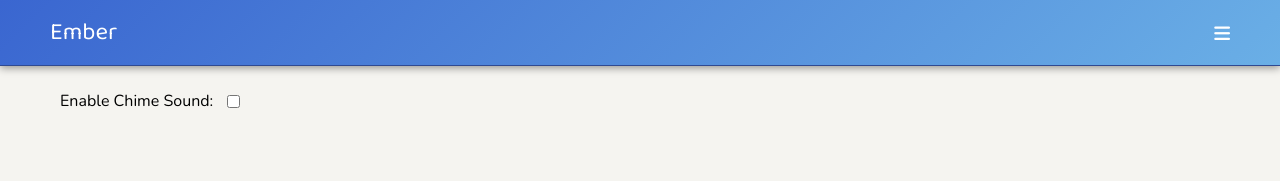
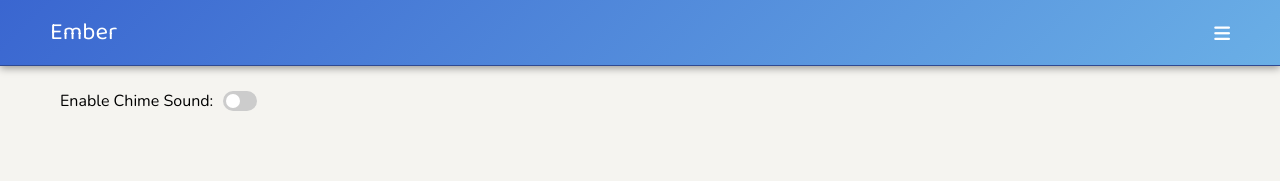
Before and after one commit to joseph-johnson27001/habit-spinner, a Vue app: page /settings in a window 1280 px wide. Shown: the top 181 px of the page. Built offline with nearby package versions, Linux system fonts and the light colour scheme.

Commit message:
Setting chime toggle

```diff
--- a/src/components/Profile/HabitStats/HabitStats.vue
+++ b/src/components/Profile/HabitStats/HabitStats.vue
@@ -44,18 +44,18 @@ export default {
         // {
         //   title: "Best Current Streak",
         //   value: this.habitsCompleted,
-        //   bg: "linear-gradient(135deg, #2ECC71, #27AE60)",
+        //  bg: "#3498DB", // Calm blue for consistency
         // },
 
         {
           title: "Habits Completed This Week",
           value: this.weeklyCompleted,
-          bg: "#9a74d6",
+          bg: "linear-gradient(135deg, #1ABC9C, #16A085)", // Gradient teal for progress
         },
         {
           title: "Habits Completed This Month",
           value: this.monthlyCompleted,
-          bg: "linear-gradient(135deg, #1ABC9C, #16A085)", // Gradient teal for progress
+          bg: "#9a74d6",
         },
         {
           title: "Habits Completed This Year",
@@ -65,7 +65,7 @@ export default {
         {
           title: "Best Streak",
           value: this.bestStreak,
-          bg: "#3498DB", // Calm blue for consistency
+          bg: "linear-gradient(135deg, #2ECC71, #27AE60)",
         },
         {
           title: "Total Completed Habits",
--- a/src/views/SettingsPage.vue
+++ b/src/views/SettingsPage.vue
@@ -3,12 +3,14 @@
     <!-- Toggle for Alert Sounds -->
     <div class="setting-item">
       <label for="alert-sounds-toggle">Enable Chime Sound:</label>
-      <input
-        type="checkbox"
-        id="alert-sounds-toggle"
-        :checked="alertSounds"
-        @change="toggleAlertSounds"
-      />
+      <div @click="toggleAlertSounds" class="toggle-switch">
+        <input
+          type="checkbox"
+          id="alert-sounds-toggle"
+          :checked="alertSounds"
+        />
+        <span class="slider"></span>
+      </div>
     </div>
   </div>
 </template>
@@ -51,4 +53,53 @@ export default {
 .setting-item label {
   margin-right: 10px;
 }
+
+/* Toggle Switch Styling */
+.toggle-switch {
+  cursor: pointer;
+  position: relative;
+  display: inline-block;
+  width: 34px;
+  height: 20px;
+}
+
+.toggle-switch input {
+  opacity: 0;
+  width: 100%;
+  height: 100%;
+  position: absolute;
+  z-index: 2;
+}
+
+.toggle-switch .slider {
+  position: absolute;
+  top: 0;
+  left: 0;
+  right: 0;
+  bottom: 0;
+  background-color: #ccc;
+  transition: 0.4s;
+  border-radius: 20px;
+  z-index: 1;
+}
+
+.toggle-switch input:checked + .slider {
+  background-color: #4caf50;
+}
+
+.toggle-switch .slider:before {
+  position: absolute;
+  content: "";
+  height: 14px;
+  width: 14px;
+  left: 3px;
+  bottom: 3px;
+  background-color: white;
+  transition: 0.4s;
+  border-radius: 50%;
+}
+
+.toggle-switch input:checked + .slider:before {
+  transform: translateX(14px);
+}
 </style>
```
